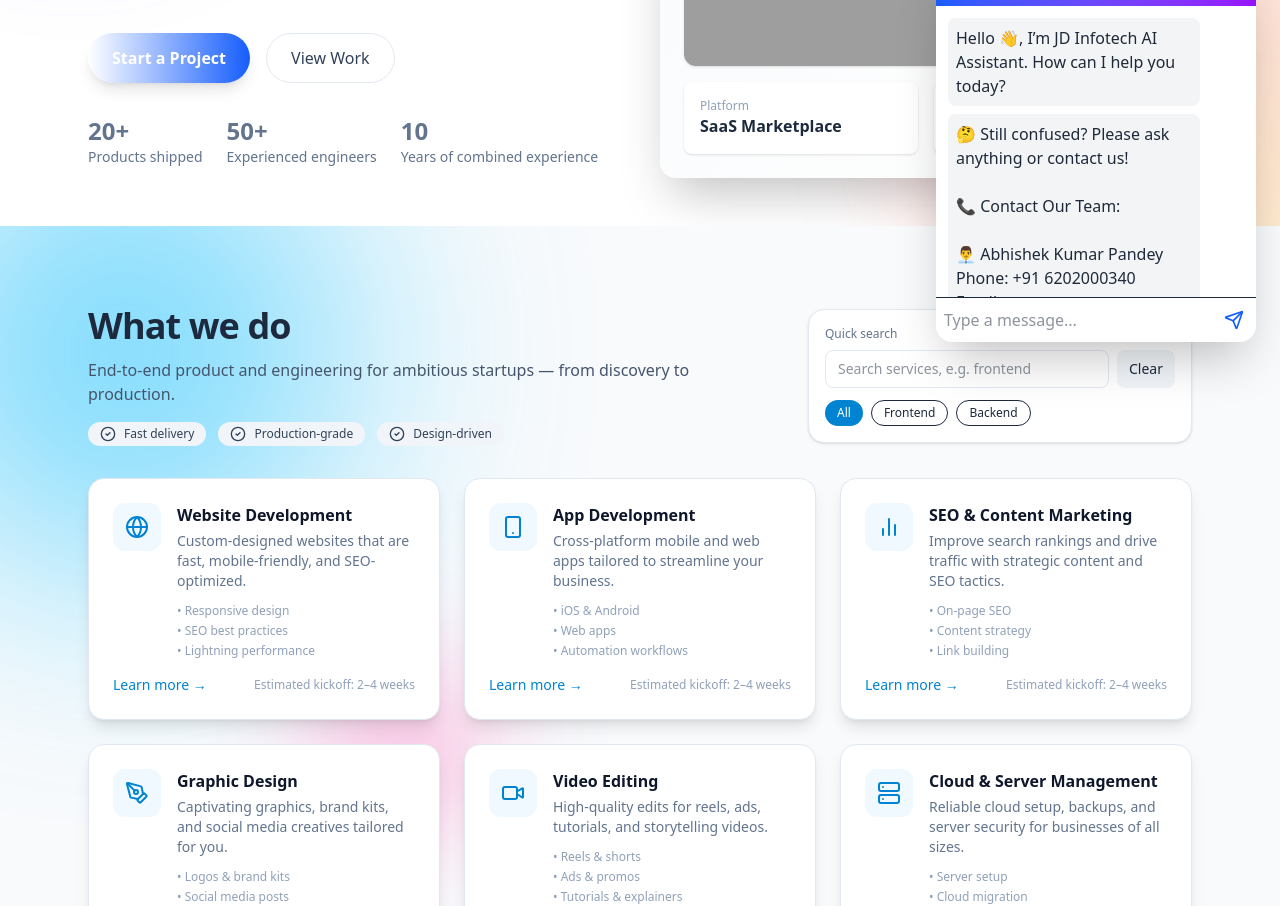
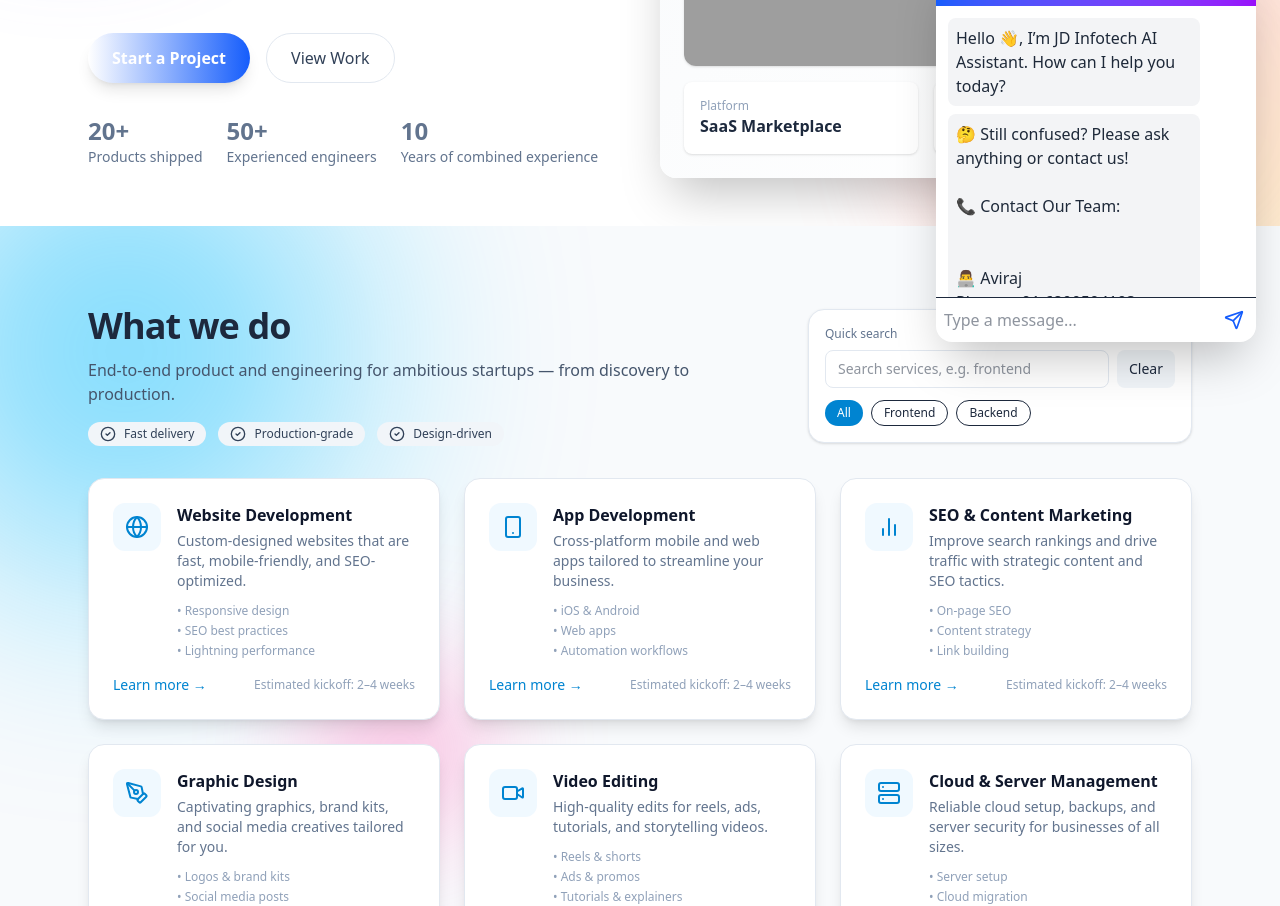
Before and after one commit to abhishekgfg/jdis, a React (Vite) app: page / in a window 1280 px wide. Shown: the part 434-1340 px from the top of the page. Built offline with nearby package versions, Linux system fonts and the light colour scheme; grey boxes are pictures that could not be loaded; the HTML template or start-up script is replaced by a standard one.

Commit message:
Update contact information in ChatWidget component for accuracy

```diff
--- a/src/components/ChatWidget.jsx
+++ b/src/components/ChatWidget.jsx
@@ -12,18 +12,20 @@ export default function ChatWidget() {
 
   const contactInfo = `\n\n📞 Contact Our Team:
 
-👨‍💼 Abhishek Kumar Pandey
-Phone: +91 6202000340
-Email: abhishek8579013@gmail.com
-WhatsApp: https://wa.me/916202000340
 
 👨‍💻 Aviraj
 Phone: +91 6200594193
-Email: aviraj0403@gmail.com
+Email: jdinfotechsloution@gmail.com
 WhatsApp: https://wa.me/916200594193
 
+👨‍💼 Abhishek pandey
+Phone: +91 6202000340
+Email: jdinfotechsloution@gmail.com
+WhatsApp: https://wa.me/919523435814
+
+
 👨‍💼 Hritik Kumar
-Email: hritikcse859@gmail.com
+Email:jdinfotechsloution@gmail.com
 Phone: +91 6209015004`;
 
   // ✅ Auto-open chat after 5 seconds
```
